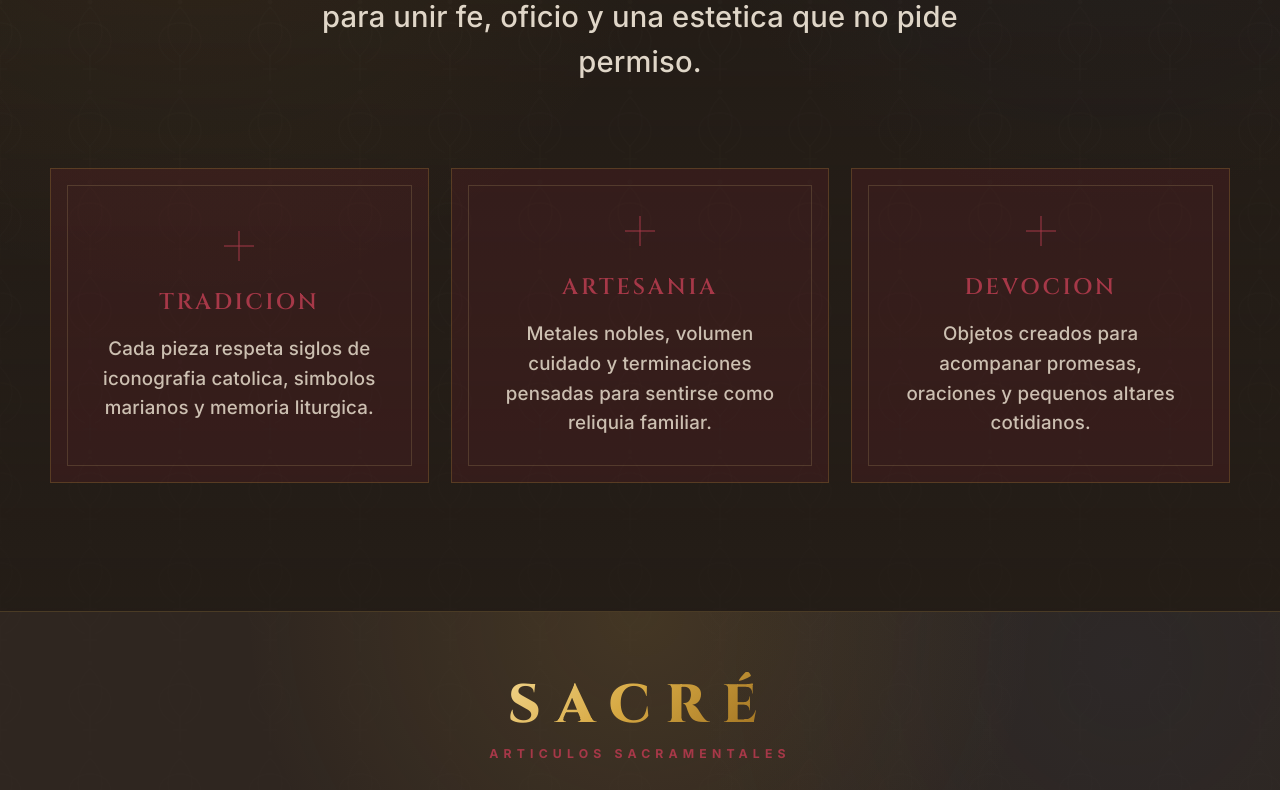
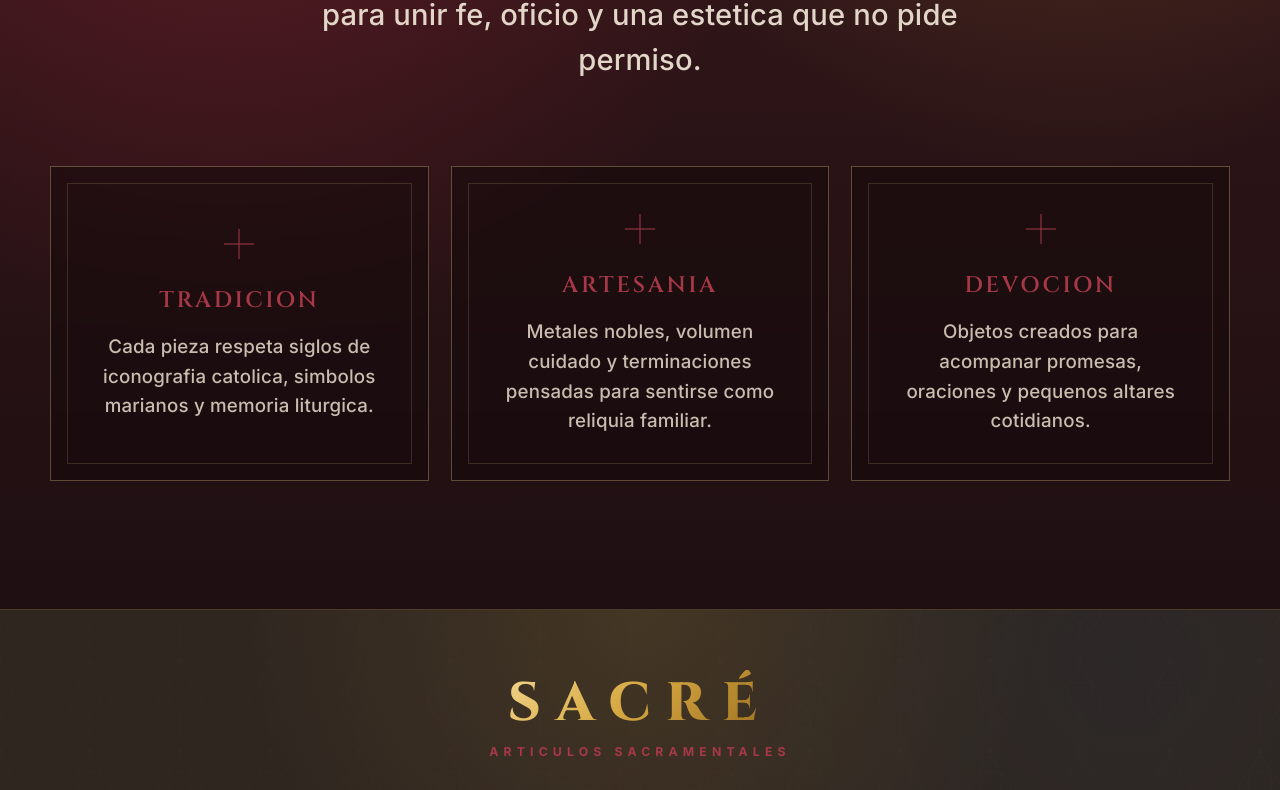
Before and after one commit to viavervit-dev/web-sacre, a React (Vite) app: page / in a window 1280 px wide. Shown: the part 3382-4172 px from the top of the page. Built offline with nearby package versions, Linux system fonts and the light colour scheme.

Commit message:
refactor: refuerza contraste del tapiz

```diff
--- a/src/components/AboutSection/style.css
+++ b/src/components/AboutSection/style.css
@@ -1,46 +1,27 @@
 .about-section {
 	position: relative;
 	padding: clamp(82px, 10vw, 132px) 0;
-	border-top: 1px solid var(--color-border);
 	overflow: hidden;
 	isolation: isolate;
 	background:
 		radial-gradient(
-			circle at 15% 20%,
-			rgba(215, 169, 67, 0.08),
-			transparent 28rem
+			circle at 18% 22%,
+			rgba(143, 35, 51, 0.42),
+			transparent 30rem
 		),
-		radial-gradient(circle at 86% 18%, rgba(31, 53, 85, 0.14), transparent 24rem),
+		radial-gradient(
+			circle at 84% 12%,
+			rgba(215, 169, 67, 0.18),
+			transparent 26rem
+		),
 		linear-gradient(
 			180deg,
-			rgba(var(--color-black-rgb), 0.18),
-			rgba(var(--color-black-rgb), 0.9)
+			#3a1a1c 0%,
+			#2a1316 55%,
+			#1f0f12 100%
 		);
 }
 
-.about-section::before {
-	position: absolute;
-	top: 0;
-	right: 0;
-	left: 0;
-	z-index: 0;
-	height: 1px;
-	background: rgba(143, 35, 51, 0.55);
-	content: '';
-}
-
-.about-section::after {
-	position: absolute;
-	inset: 0;
-	z-index: 0;
-	background-image: url('/patterns/tapiz-damask-dark.svg');
-	background-repeat: repeat;
-	background-size: 180px 180px;
-	opacity: 0.09;
-	mix-blend-mode: soft-light;
-	pointer-events: none;
-	content: '';
-}
 
 .about-section__inner {
 	position: relative;
@@ -106,8 +87,9 @@
 	min-height: 260px;
 	align-content: center;
 	overflow: hidden;
-	border: 1px solid rgba(215, 169, 67, 0.22);
-	background: rgba(143, 35, 51, 0.16);
+	border: 1px solid rgba(241, 212, 138, 0.32);
+	background: rgba(20, 10, 12, 0.55);
+	backdrop-filter: blur(2px);
 	padding: clamp(28px, 5vw, 44px);
 	text-align: center;
 	transition:
@@ -146,22 +128,16 @@
 }
 
 .about-section__value:hover {
-	border-color: rgba(166, 56, 72, 0.66);
-	background: rgba(143, 35, 51, 0.26);
+	border-color: rgba(241, 212, 138, 0.6);
+	background: rgba(20, 10, 12, 0.68);
 	transform: translateY(-4px);
 }
 
 :root[data-theme='light'] .about-section {
 	background:
-		radial-gradient(circle at 15% 20%, rgba(215, 169, 67, 0.24), transparent 26rem),
-		radial-gradient(circle at 86% 18%, rgba(31, 53, 85, 0.18), transparent 24rem),
-		linear-gradient(180deg, #dcc8a8 0%, #cdb18a 100%);
-}
-
-:root[data-theme='light'] .about-section::after {
-	background-image: url('/patterns/tapiz-damask-light.svg');
-	opacity: 0.12;
-	mix-blend-mode: multiply;
+		radial-gradient(circle at 18% 22%, rgba(143, 35, 51, 0.26), transparent 28rem),
+		radial-gradient(circle at 84% 12%, rgba(215, 169, 67, 0.28), transparent 24rem),
+		linear-gradient(180deg, #e6c2a4 0%, #d49e84 55%, #b87f6a 100%);
 }
 
 :root[data-theme='light'] .about-section__eyebrow {
--- a/src/components/CollectionsSection/style.css
+++ b/src/components/CollectionsSection/style.css
@@ -1,19 +1,24 @@
 .collections-section {
 	position: relative;
 	padding: clamp(82px, 10vw, 132px) 0;
-	border-top: 1px solid var(--color-border);
 	overflow: hidden;
 	isolation: isolate;
 	background:
 		radial-gradient(
-			circle at 80% 10%,
-			rgba(31, 53, 85, 0.24),
-			transparent 26rem
+			circle at 80% 8%,
+			rgba(31, 53, 85, 0.42),
+			transparent 28rem
+		),
+		radial-gradient(
+			circle at 12% 92%,
+			rgba(31, 53, 85, 0.28),
+			transparent 24rem
 		),
 		linear-gradient(
 			180deg,
-			rgba(var(--color-black-rgb), 0),
-			rgba(var(--color-black-rgb), 0.52)
+			#1c2540 0%,
+			#181a2e 55%,
+			#16131f 100%
 		);
 }
 
@@ -24,8 +29,7 @@
 	background-image: url('/patterns/tapiz-damask-dark.svg');
 	background-repeat: repeat;
 	background-size: 180px 180px;
-	opacity: 0.24;
-	mix-blend-mode: soft-light;
+	opacity: 0.55;
 	pointer-events: none;
 	content: '';
 }
@@ -206,13 +210,14 @@
 
 :root[data-theme='light'] .collections-section {
 	background:
-		radial-gradient(circle at 80% 10%, rgba(31, 53, 85, 0.2), transparent 24rem),
-		linear-gradient(180deg, #d8c29e 0%, #c6a97f 100%);
+		radial-gradient(circle at 80% 8%, rgba(31, 53, 85, 0.32), transparent 26rem),
+		radial-gradient(circle at 12% 92%, rgba(31, 53, 85, 0.22), transparent 22rem),
+		linear-gradient(180deg, #d6c19c 0%, #b8a079 55%, #a18a64 100%);
 }
 
 :root[data-theme='light'] .collections-section::before {
 	background-image: url('/patterns/tapiz-damask-light.svg');
-	opacity: 0.24;
+	opacity: 0.5;
 	mix-blend-mode: multiply;
 }
 
--- a/src/index.css
+++ b/src/index.css
@@ -113,15 +113,14 @@ body::before {
 	background-position: center top;
 	background-repeat: repeat;
 	background-size: 180px 180px;
-	opacity: 0.26;
-	mix-blend-mode: soft-light;
+	opacity: 0.6;
 	pointer-events: none;
 	content: '';
 }
 
 :root[data-theme='light'] body::before {
 	background-image: url('/patterns/tapiz-damask-light.svg');
-	opacity: 0.22;
+	opacity: 0.55;
 	mix-blend-mode: multiply;
 }
 
```
Also changed, not shown: public/patterns/tapiz-damask-dark.svg, public/patterns/tapiz-damask-light.svg.
